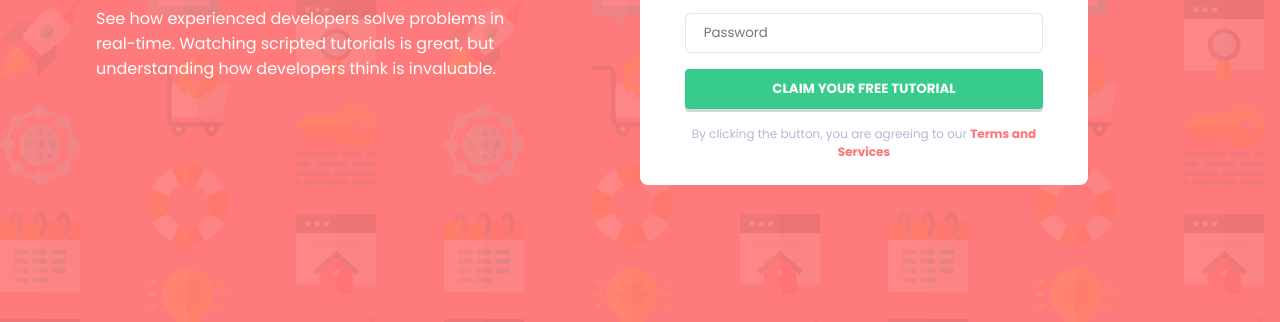
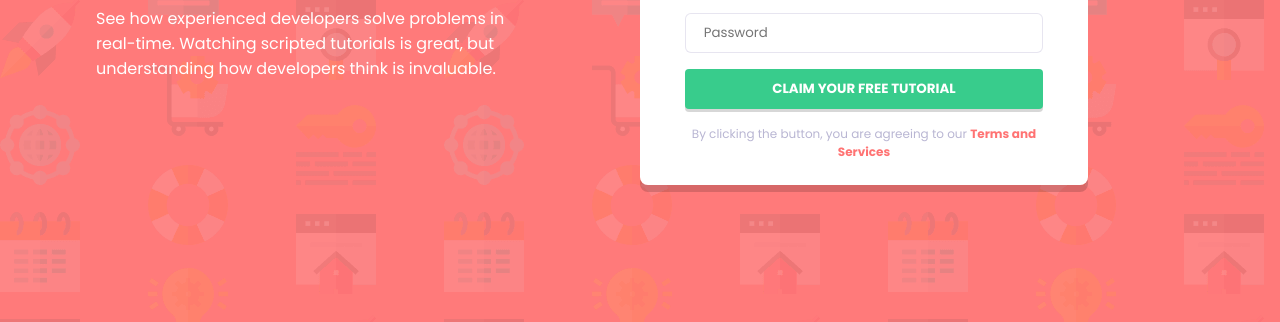
Before and after one commit to maykkk1/2---intro-component-with-signup-form-master, a plain HTML site: page index.html in a window 1280 px wide. Shown: the part 417-739 px from the top of the page. Drawn offline with Linux system fonts and the light colour scheme.

Commit message:
sombra do formulário adicionada

```diff
--- a/style.css
+++ b/style.css
@@ -75,6 +75,7 @@ main {
     justify-content: center;
     border-radius: 8px;
     border: none;
+    box-shadow: rgba(0, 0, 0, 0.158) 0px 7px 0px ;
 }
 
 .form form {
```
